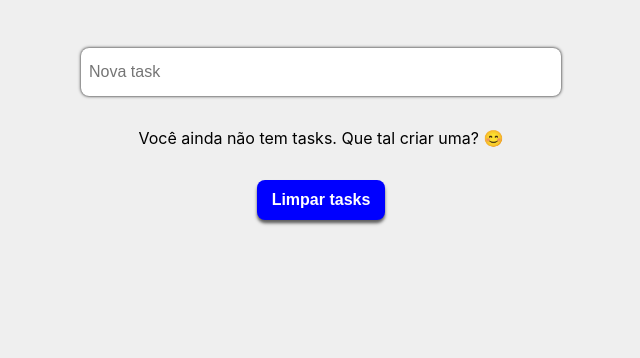
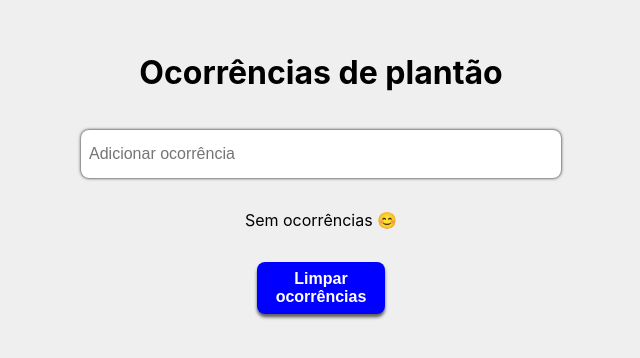
Before and after one commit to FelipeMedeiros99/to-do-notes, a React (Create React App) app: page / in a window 1280 px wide. Shown: the top 358 px of the page, without its empty margins (319-959 px from the left). Built offline with nearby package versions, Linux system fonts and the light colour scheme.

Commit message:
feat: date added

```diff
--- a/src/App.jsx
+++ b/src/App.jsx
@@ -21,11 +21,26 @@ function App() {
     setNewTask(e.target.value);
   }
 
+  const getDate = ()=>{
+    const date = new Date();
+    return date.toLocaleDateString("pt-Br",  {
+      weekday: "short",
+      year: 'numeric',    // 2025
+      month: '2-digit',      // julho
+      day: '2-digit',     // 19
+      hour: '2-digit',    // 21
+      minute: '2-digit',  // 48
+      second: '2-digit',  // 10
+      hour12: false       // 24h (false) ou 12h (true)
+    })
+  }
+
   const saveTask = (e) => {
     e.preventDefault();
     if(!newTask) return;
     setTasks(prev => {
-      const allTasks = [...prev, { isChecked: false, task: newTask }];
+
+      const allTasks = [...prev, { isChecked: false, task: newTask, date: getDate()}];
       updateLocalStorageTasks(allTasks);
       return allTasks;
     });
@@ -33,7 +48,7 @@ function App() {
   }
 
   const clearTasks = () => {
-    const confirmClear = window.confirm("Deseja limpar todas as tasks?")
+    const confirmClear = window.confirm("Deseja limpar todas as ocorrências?")
     console.log(confirmClear)
     if(confirmClear){
       setTasks([]);
@@ -44,7 +59,7 @@ function App() {
   const changeTaskCheck = (index) => {
     setTasks(prev => {
       const copy = [...prev];
-      copy[index] = { isChecked: !copy[index].isChecked, task: prev[index].task };
+      copy[index] = {...copy[index], isChecked: !copy[index].isChecked};
       updateLocalStorageTasks(copy);
       return copy;
     })
@@ -62,7 +77,8 @@ function App() {
 
   return (
     <form className="main" onSubmit={saveTask}>
-      <input type="text" placeholder="Nova task" value={newTask} onChange={handleInput} className="new-todo-input" />
+      <h1>Ocorrências de plantão</h1>
+      <input type="text" placeholder="Adicionar ocorrência" value={newTask} onChange={handleInput} className="new-todo-input" />
 
       {tasks.map((task, index) => (
         <div className="container-task" key={index}>
@@ -73,14 +89,16 @@ function App() {
           <div className="icon-container">
             <FaRegTrashAlt className="icon" onClick={() => deleteTask(index)} />
           </div>
+
+          <p className="date">{task.date}</p>
         </div>
       ))}
 
       {tasks.length===0 &&
-        <p className="empty-message">Você ainda não tem tasks. Que tal criar uma? 😊</p>
+        <p className="empty-message">Sem ocorrências 😊</p>
       }
 
-      <button type="button" className="clear-button" onClick={clearTasks}>Limpar tasks</button>
+      <button type="button" className="clear-button" onClick={clearTasks}>Limpar ocorrências</button>
     </form>
   );
 }
--- a/src/index.css
+++ b/src/index.css
@@ -61,7 +61,7 @@ code {
   display: flex;
   align-items: center;
   width: 100%;
-  padding: 1rem;
+  padding: 1rem 1rem 1.5rem 1rem;
 }
 
 .task, .task-checked{
@@ -79,15 +79,25 @@ code {
   width: 100%;
   max-width: 30rem;
   background-color: white;
-  margin: 0.2rem;
+  margin: 0.3rem;
   border-radius: 0.5rem;
   justify-content: space-between;
+  position: relative;
 }
 
 .container-task:hover{
   cursor: pointer;
   padding: 0.5rem;
   box-shadow: 0 0 0.1rem black;
+}
+
+.date{
+  position: absolute;
+  bottom: 0.2rem;
+  left: 1rem;
+  font-size: 0.8rem;
+  margin: 0;
+  color: rgb(97, 97, 97);
 }
 
 .icon-container{
@@ -100,10 +110,11 @@ code {
 }
 
 .clear-button{
+  padding: 0.5rem;
   margin-top: 1rem;
   max-width: 8rem;
   width: 100%;
-  height: 2.5rem;
+  /* height: 2.5rem; */
   background-color: blue;
   color: white;
   font-size: 1rem;
```
